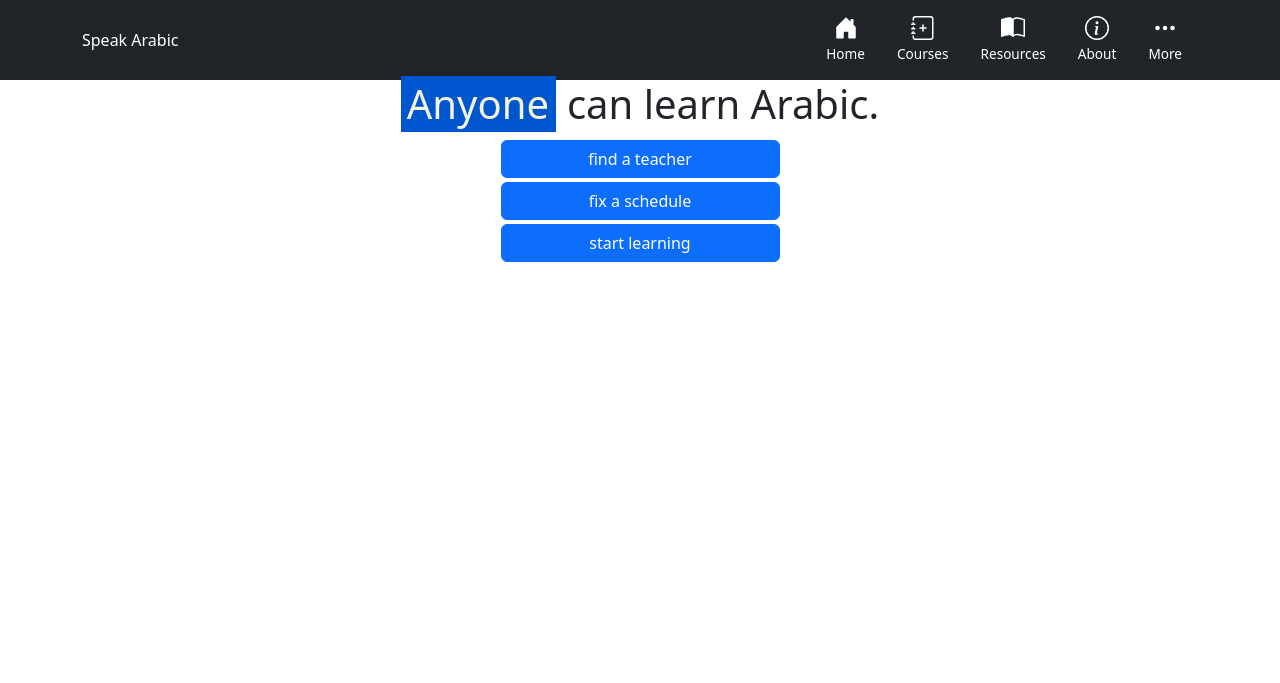
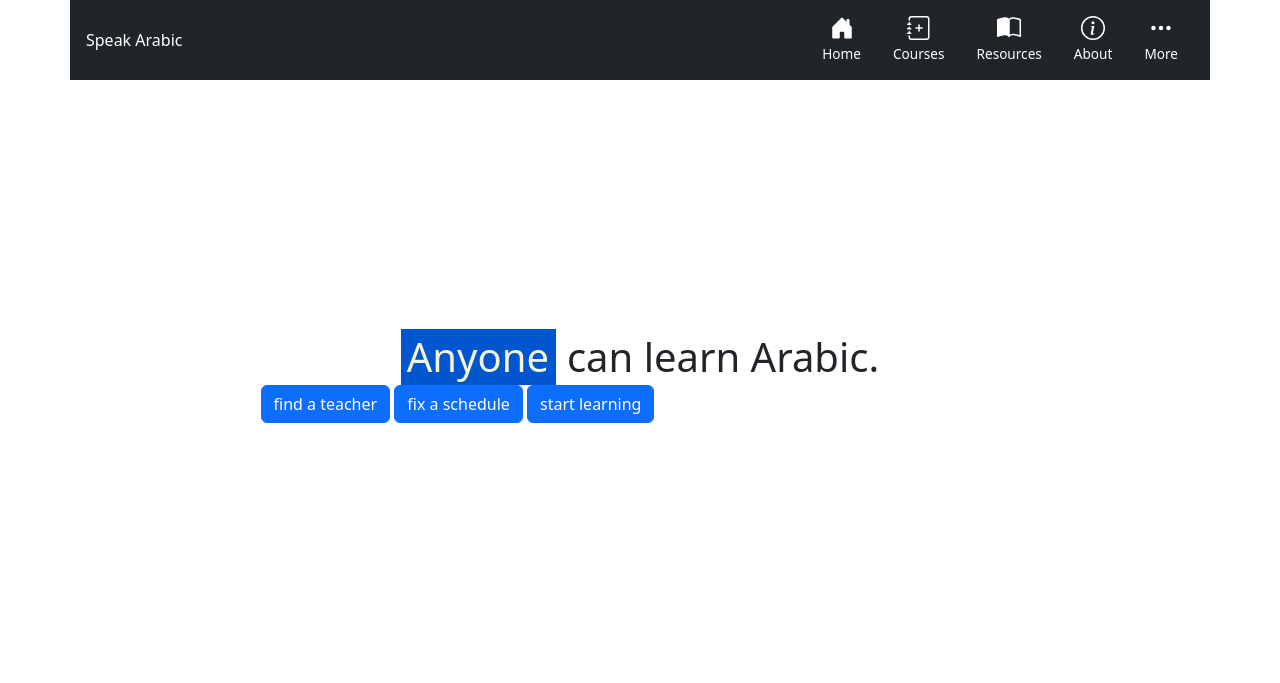
Before and after one commit to blackqahwah/Speak-arabic-ng, a website: page kitchen/index.html in a window 1280 px wide. Drawn offline with nearby package versions, Linux system fonts and the light colour scheme.

Commit message:
fixed some alignment issues. got rid of excessive div nesting

```diff
--- a/kitchen/index.html
+++ b/kitchen/index.html
@@ -14,22 +14,13 @@
   </head>
 
 
-  <body>
+  <body class="container vh-100">
 
-<!-- <svg xmlns="http://www.w3.org/2000/svg" style="display: none;">
-  <symbol id="bootstrap" viewBox="0 0 118 94">
-    <title>Bootstrap</title>
-    <path fill-rule="evenodd" clip-rule="evenodd" d="M24.509 0c-6.733 0-11.715 5.893-11.492 12.284.214 6.14-.064 14.092-2.066 20.577C8.943 39.365 5.547 43.485 0 44.014v5.972c5.547.529 8.943 4.649 10.951 11.153 2.002 6.485 2.28 14.437 2.066 20.577C12.794 88.106 17.776 94 24.51 94H93.5c6.733 0 11.714-5.893 11.491-12.284-.214-6.14.064-14.092 2.066-20.577 2.009-6.504 5.396-10.624 10.943-11.153v-5.972c-5.547-.529-8.934-4.649-10.943-11.153-2.002-6.484-2.28-14.437-2.066-20.577C105.214 5.894 100.233 0 93.5 0H24.508zM80 57.863C80 66.663 73.436 72 62.543 72H44a2 2 0 01-2-2V24a2 2 0 012-2h18.437c9.083 0 15.044 4.92 15.044 12.474 0 5.302-4.01 10.049-9.119 10.88v.277C75.317 46.394 80 51.21 80 57.863zM60.521 28.34H49.948v14.934h8.905c6.884 0 10.68-2.772 10.68-7.727 0-4.643-3.264-7.207-9.012-7.207zM49.948 49.2v16.458H60.91c7.167 0 10.964-2.876 10.964-8.281 0-5.406-3.903-8.178-11.425-8.178H49.948z"></path>
-  </symbol>
-</svg> -->
-
-<main>
-
-  <header>
+     <header class="row">
 
     <div class="px-3 py-2 text-bg-dark">
 
-      <div class="container">
+
 
         <div class="d-flex flex-wrap align-items-center justify-content-center justify-content-lg-start">
           <a href="/" class="d-flex align-items-center my-2 my-lg-0 me-lg-auto text-white text-decoration-none">
@@ -96,46 +87,23 @@
 
         </div>
 
-      </div>
+
     </div>
 
   </header>
 
-  <div class="container">
+<main class="row h-75 align-items-center justify-content-center px-5">
 
-    <div class="col-12 d-flex flex-column justify-content-center align-items-center">
+  <div class="col-sm-9">
 
-             <div class="col-7 mb-1 d-flex flex-column justify-content-center ">
-          <h1 class="text-center"> <mark class="highlightme">Anyone</mark> can learn Arabic.</h1>
-             </div>
+                <h1 class="text-center mb-1"> <mark class="highlightme">Anyone</mark> can learn Arabic.</h1>
 
-             <div class="col-5 col-lg-3 mb-1 d-flex flex-column justify-content-center ">
-          <button type="button" class="btn btn-primary">find a teacher</button>
-             </div>
+          <button type="button" class="btn btn-primary mb-1">find a teacher</button>
+           <button type="button" class="btn btn-primary mb-1">fix a schedule</button>
+              <button type="button" class="btn btn-primary mb-1">start learning</button>
 
-             <div class="col-5 col-lg-3 mb-1 d-flex flex-column justify-content-center ">
-            <button type="button" class="btn btn-primary">fix a schedule</button>
-             </div>
+    </div>
 
-             <div class="col-5 col-lg-3 mb-1 d-flex flex-column justify-content-center ">
-            <button type="button" class="btn btn-primary">start learning</button>
-             </div>
-
-  </div>
-<!--     <div class="px-3 py-2 border-bottom mb-3">
-
-      <div class="container d-flex flex-wrap justify-content-center">
-
-        <div class="text-center">
-
-          <a href= "schedule.html">
-          <button type="button" class="btn btn-primary">Get started</button>
-             </a>
-        </div>
-      </div>
-    </div> -->
-
-  </div>
 </main>
 
     <script src="/jquery/dist/jquery.js"></script>
```
